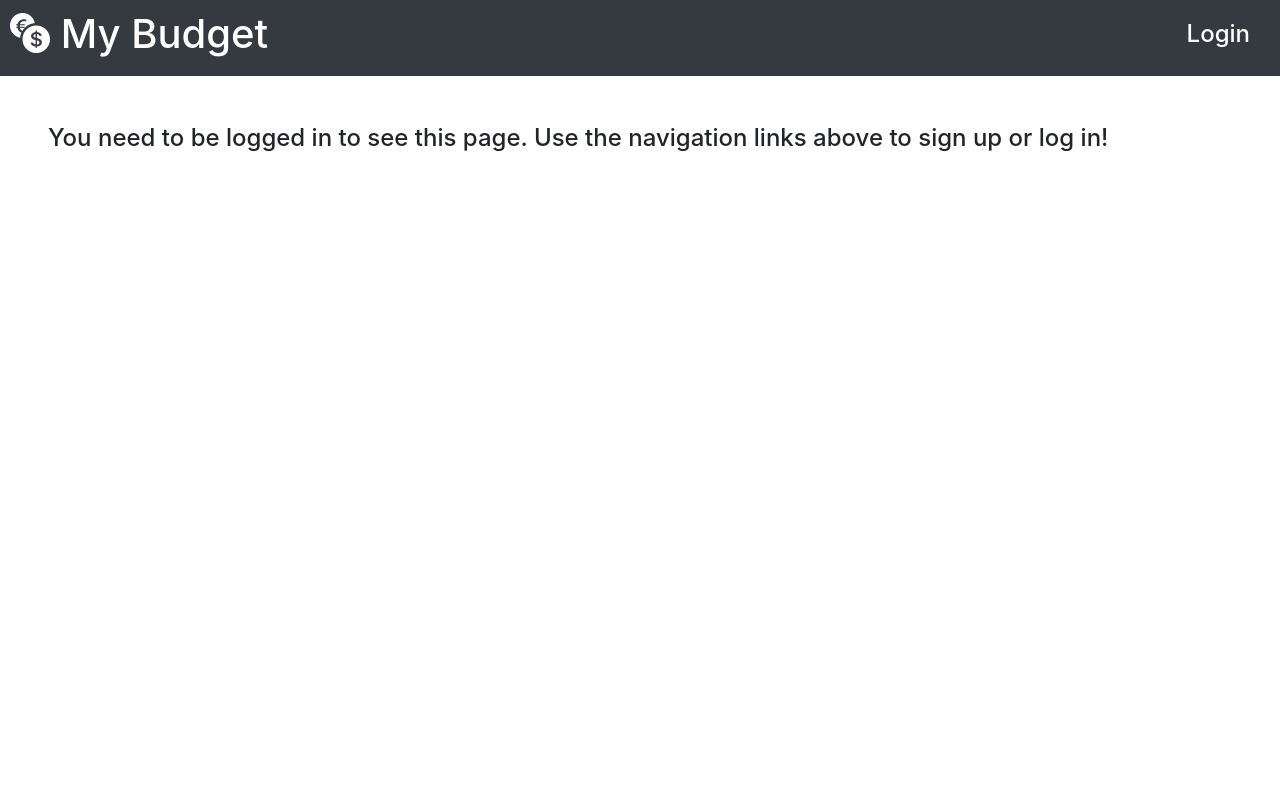
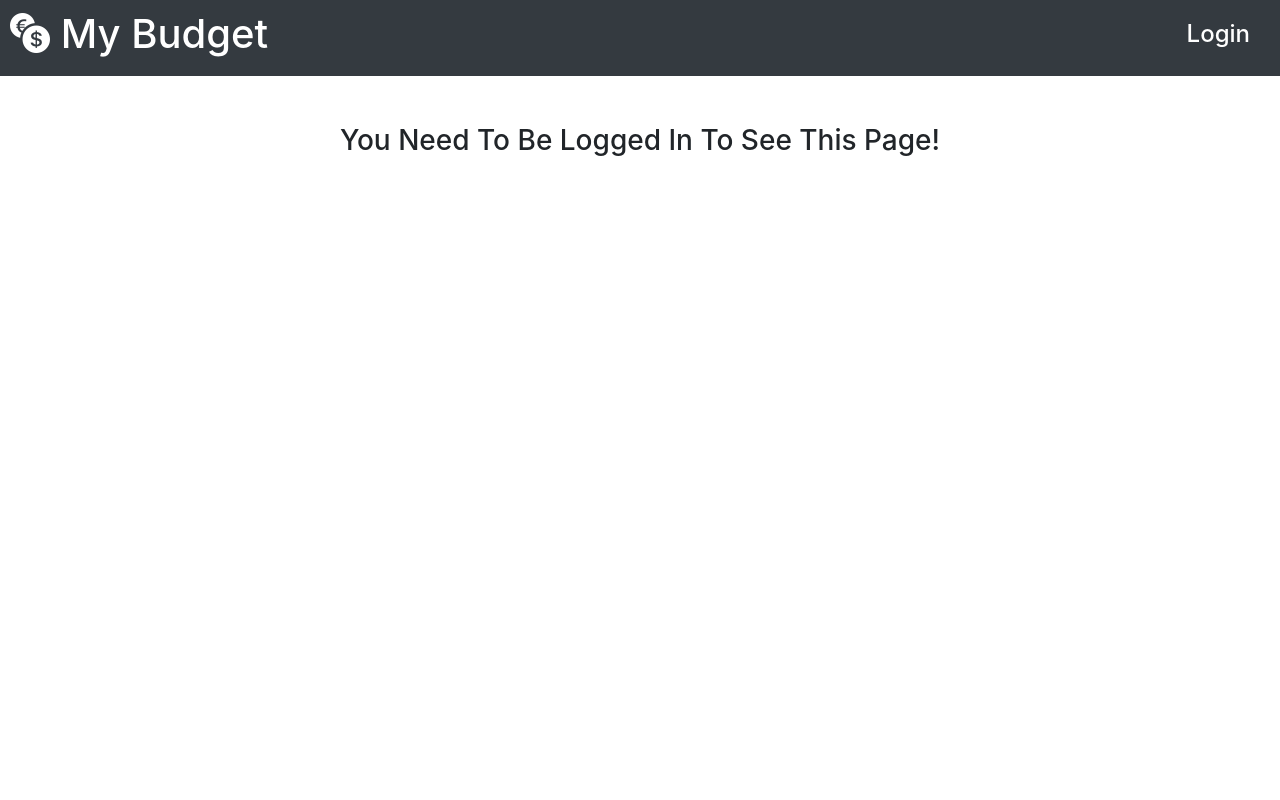
Before and after one commit to AShariat/my-budget, a React (Create React App) app in the folder client/: page /dashboard in a window 1280 px wide. Shown: the top 800 px of the page. Built offline with nearby package versions, Linux system fonts and the light colour scheme; no server answers.

Commit message:
error message in login signup added

```diff
--- a/client/src/components/TransactionForm/index.js
+++ b/client/src/components/TransactionForm/index.js
@@ -33,7 +33,7 @@ const TransactionForm = (username) => {
   //     });
   //   },
   // });
-  if (error) return `Submission Error! ${error.message}`;
+  if (error) return `Submission Failed! ${error.message}`;
 
   const handleChange = (event) => {
     const { name, value } = event.target;
@@ -118,11 +118,14 @@ const TransactionForm = (username) => {
         <button
           className="col btn btn-dark"
           type="submit"
-          onClick={refreshPage}
+          // onClick={refreshPage}
         >
           Add Transaction
         </button>
       </form>
+      {error && (
+        <h3 className="text-danger text-center mt-5">Submission Failed!</h3>
+      )}
     </div>
   );
 };
--- a/client/src/components/TransactionList/index.js
+++ b/client/src/components/TransactionList/index.js
@@ -3,7 +3,7 @@ import { Link } from "react-router-dom";
 
 function TransactionList({ transactions }) {
   if (!transactions.length) {
-    return <h3>No Transactions Yet!</h3>;
+    return <h3 className="text-center mt-5">No Transactions Yet!</h3>;
   }
 
   let total = 0;
@@ -15,9 +15,9 @@ function TransactionList({ transactions }) {
     }
   }
 
-  const currencyFormatter = new Intl.NumberFormat('en-US', {
-    style: 'currency',
-    currency: 'USD',
+  const currencyFormatter = new Intl.NumberFormat("en-US", {
+    style: "currency",
+    currency: "USD",
   });
 
   return (
--- a/client/src/pages/Dashboard.js
+++ b/client/src/pages/Dashboard.js
@@ -20,15 +20,14 @@ const Dashboard = () => {
   }
 
   if (loading) {
-    return <h3>Loading...</h3>;
+    return <h3 className="text-center mt-5">Loading...</h3>;
   }
 
   if (!user?.username) {
     return (
-      <h4 className="m-5">
-        You need to be logged in to see this page. Use the navigation links
-        above to sign up or log in!
-      </h4>
+      <h3 className="text-center mt-5">
+        You Need To Be Logged In To See This Page!
+      </h3>
     );
   }
 
@@ -36,12 +35,6 @@ const Dashboard = () => {
     <div className="flex-column">
       <TransactionForm username={user} />
       <TransactionList transactions={user.transactions} />
-      {/* {!userParam && <TransactionForm username={user} />}
-      {loading ? (
-        <h3>Loading...</h3>
-      ) : (
-        <TransactionList transactions={user.transactions} />
-      )} */}
     </div>
   );
 };
--- a/client/src/pages/Login.js
+++ b/client/src/pages/Login.js
@@ -2,7 +2,7 @@ import React, { useState } from "react";
 import { useMutation } from "@apollo/client";
 import { LOGIN_USER } from "../utils/mutations";
 import Auth from "../utils/auth";
-import { Link } from 'react-router-dom';
+import { Link } from "react-router-dom";
 
 const Login = (props) => {
   const [formState, setFormState] = useState({ email: "", password: "" });
@@ -61,13 +61,16 @@ const Login = (props) => {
         </button>
 
         <Link to="/signup">
-        <button className="col btn btn-dark my-2" type="Sign-Up">
-          sign-up
-        </button>
+          <button className="col btn btn-dark my-2" type="Sign-Up">
+            sign-up
+          </button>
         </Link>
-
       </form>
-      {error && <h3 className="text-danger text-center mt-2">Login Failed!</h3>}
+      {error && (
+        <h3 className="text-danger text-center mt-5">
+          Login Failed! {error.message}
+        </h3>
+      )}
     </div>
   );
 };
--- a/client/src/pages/Signup.js
+++ b/client/src/pages/Signup.js
@@ -73,7 +73,11 @@ const Signup = () => {
           Sign Up
         </button>
       </form>
-      {error && <div>Sign Up Failed!</div>}
+      {error && (
+        <h3 className="text-danger text-center mt-5">
+          Sign Up Failed! {error.message}
+        </h3>
+      )}
     </div>
   );
 };
```
